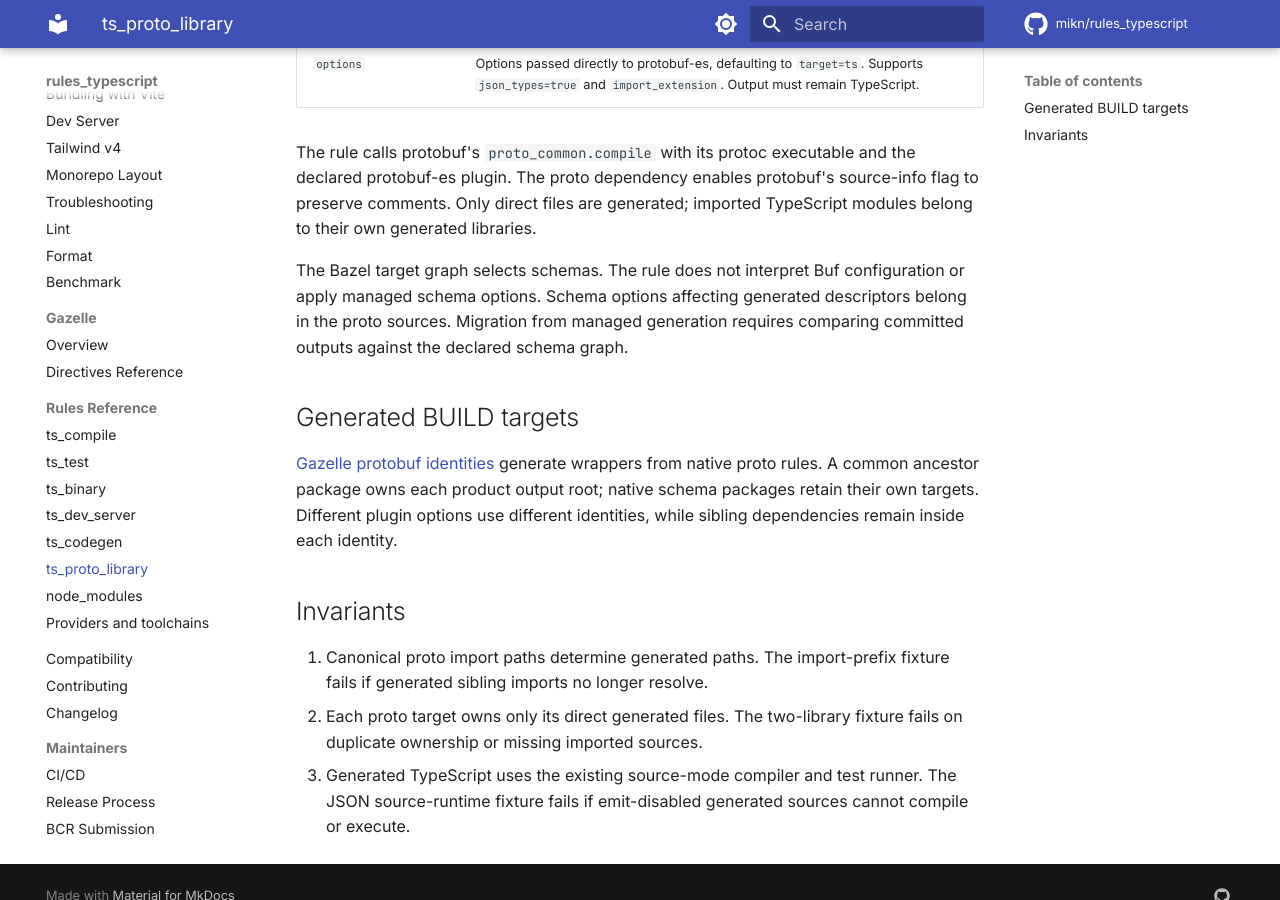
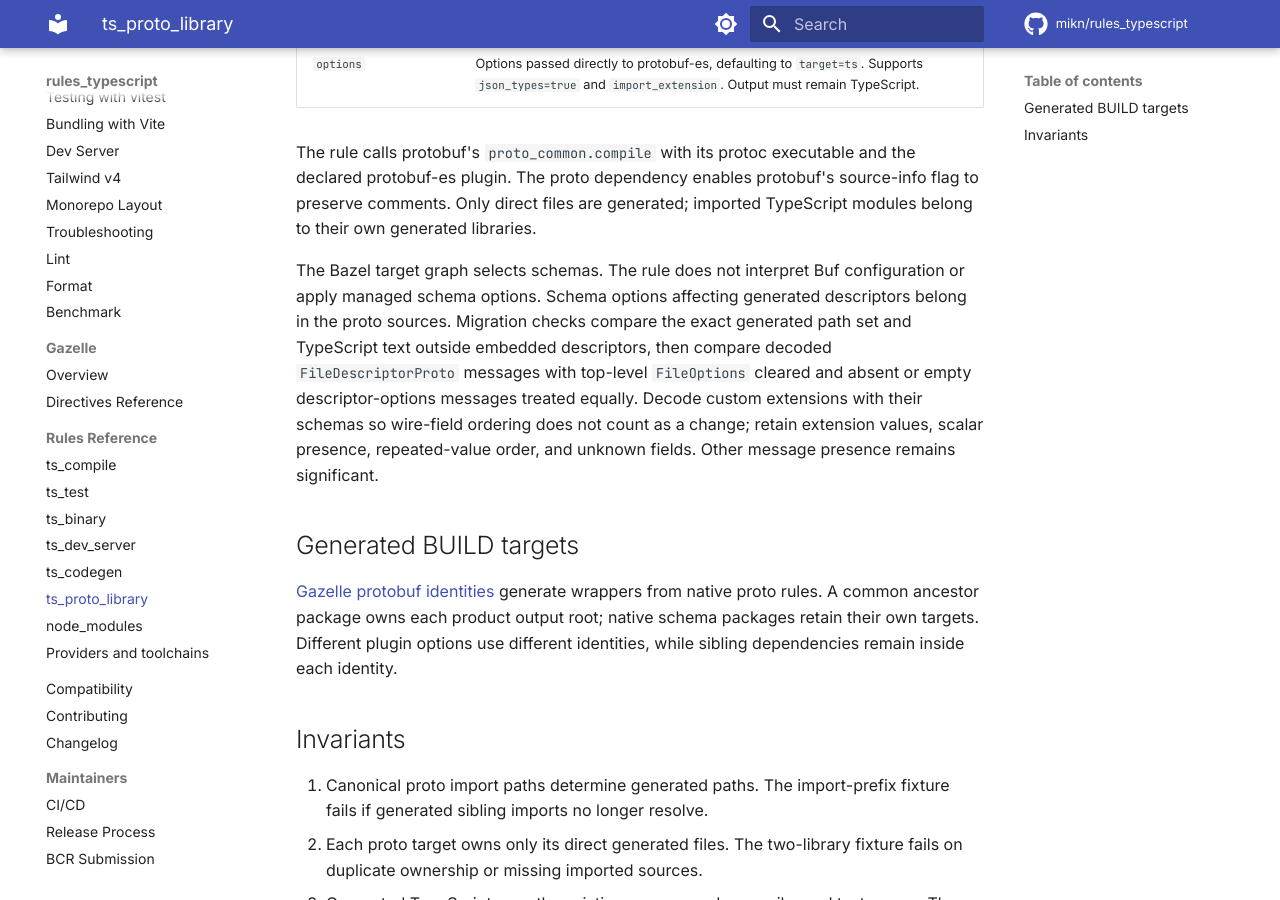
Before and after one commit to mikn/rules_typescript, an MkDocs documentation site: the page built from docs/rules/ts-proto-library.md, in a window 1280 px wide and 900 px high, scrolled down 505 px. Built offline with MkDocs 1.6.1 and Material for MkDocs 9.7.7, drawn with Linux system fonts in a browser that asks for light colours; comment, search, counter and statistics services are not loaded.

Commit message:
docs(proto): define descriptor comparison semantics (#219)
Co-authored-by: Mikael Knutsson <mikael@lovable.dev>

```diff
--- a/docs/rules/ts-proto-library.md
+++ b/docs/rules/ts-proto-library.md
@@ -15,7 +15,7 @@ ts_proto_library(name = "messages", proto = ":messages_proto", out_dir = "genera
 
 The rule calls protobuf's `proto_common.compile` with its protoc executable and the declared protobuf-es plugin. The proto dependency enables protobuf's source-info flag to preserve comments. Only direct files are generated; imported TypeScript modules belong to their own generated libraries.
 
-The Bazel target graph selects schemas. The rule does not interpret Buf configuration or apply managed schema options. Schema options affecting generated descriptors belong in the proto sources. Migration from managed generation requires comparing committed outputs against the declared schema graph.
+The Bazel target graph selects schemas. The rule does not interpret Buf configuration or apply managed schema options. Schema options affecting generated descriptors belong in the proto sources. Migration checks compare the exact generated path set and TypeScript text outside embedded descriptors, then compare decoded `FileDescriptorProto` messages with top-level `FileOptions` cleared and absent or empty descriptor-options messages treated equally. Decode custom extensions with their schemas so wire-field ordering does not count as a change; retain extension values, scalar presence, repeated-value order, and unknown fields. Other message presence remains significant.
 
 ## Generated BUILD targets
 
```
